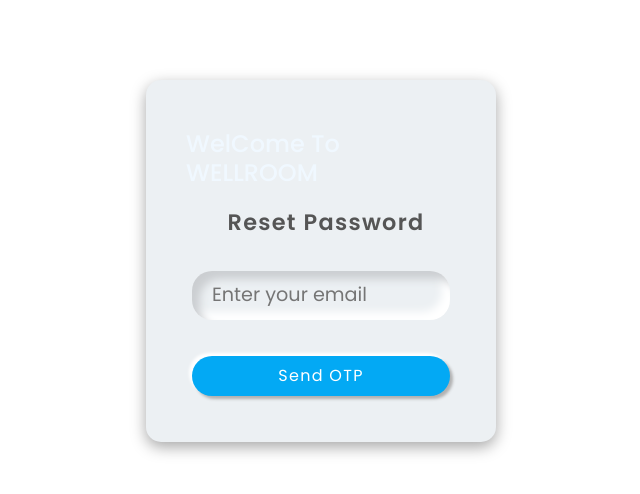
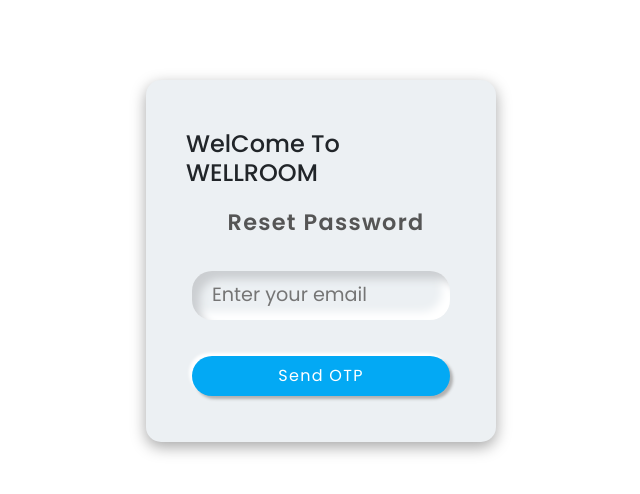
Before and after one commit to pankaj604/frontend, a React (Create React App) app: page /forget in a window 1280 px wide. Shown: the top 494 px of the page, without its empty margins (319-959 px from the left). Built offline with nearby package versions, Linux system fonts and the light colour scheme; no server answers.

Commit message:
ui change kiya

```diff
--- a/src/Pages/Forget.jsx
+++ b/src/Pages/Forget.jsx
@@ -27,7 +27,7 @@ const Forget = () => {
 
   return (
     <div className="wrapper">
-      <h4 className="wl-lgn">WelCome To WELLROOM</h4>
+      <h4 className="wl-lgn text-dark">WelCome To WELLROOM</h4>
 
       <div className="text-center mt-1 name">Reset Password</div>
       <form className="p-3 mt-3" onSubmit={handleFormSubmit}>
--- a/src/Pages/Reset.jsx
+++ b/src/Pages/Reset.jsx
@@ -41,7 +41,7 @@ const Reset = () => {
   if (value) return <Navigate to={"/login"} />;
   return (
     <div className="wrapper">
-      <h4 className="wl-lgn">WelCome To WELLROOM</h4>
+      <h4 className="wl-lgn text-dark">WelCome To WELLROOM</h4>
 
       <div className="text-center mt-1 name">Change Password</div>
       <form className="p-3 mt-3" onSubmit={handleFormSubmit}>
```
Also changed, not shown: 7 other files (tests, documents, lock files or other folders).
